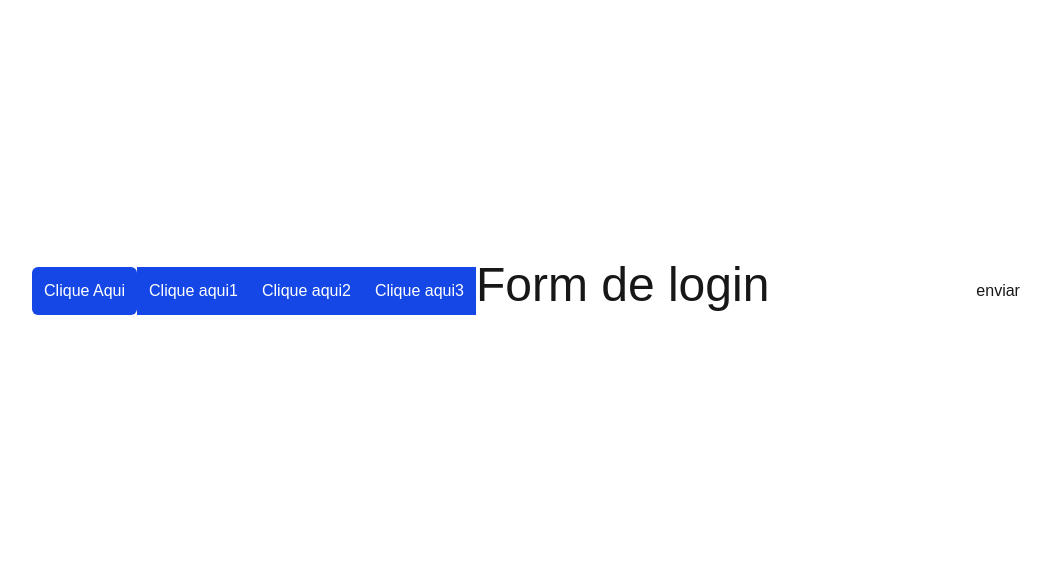
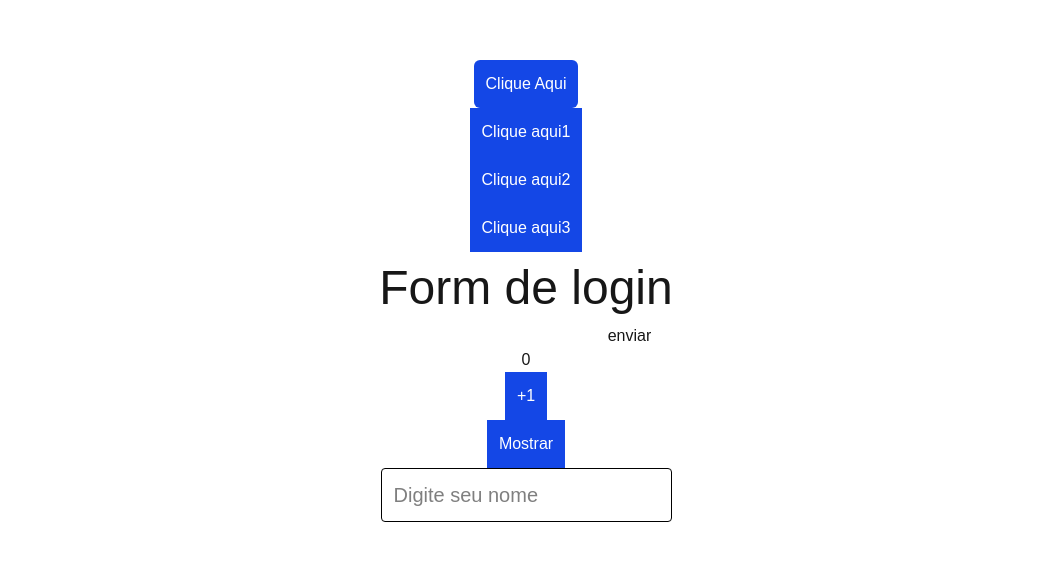
Before and after one commit to boma026/react_funcionalidades, a Next.js app in the folder react_funcionalidades/: page / in a window 1280 px wide. Shown: the part 109-670 px from the top of the page, without its empty margins (114-1165 px from the left). Built offline with nearby package versions, Linux system fonts and the light colour scheme.

Commit message:
01/04/2025

```diff
--- a/react_funcionalidades/src/app/page.tsx
+++ b/react_funcionalidades/src/app/page.tsx
@@ -1,8 +1,17 @@
 "use client";
 import { CustomButton } from "@/components/customButton";
 import { FormEvent } from "react";
+import { useState } from "react";
 
 export default function Page() {
+
+  const [showSecret, setShowSecret] = useState(false)
+
+  const botaoShowHide = () => {
+    setShowSecret(!showSecret);
+  }
+
+  const [count, setCount] = useState(0);
 
   const cliqueButao = () => {
     alert("funcionou")
@@ -12,23 +21,46 @@ export default function Page() {
   const clique2 = () => alert("clicou2")
   const clique3 = () => alert("clicou3")
 
-const handleFormSubmit = (event: FormEvent<HTMLFormElement>) =>{
+  const handleFormSubmit = (event: FormEvent<HTMLFormElement>) =>{
   event.preventDefault();
   alert("mandando....")
 }
 
+  const  eventoDeClique = () => {
+    setCount(count + 1)
+  }
+
+  const [nameInput, setNameInput] = useState('')
+
   return (
-    <div className="w-screen h-screen flex justify-center items-center">
+    <div className="w-screen h-screen flex flex-col justify-center items-center ">
       <button onClick={cliqueButao} className="p-3 bg-blue-700 text-white rounded-md">Clique Aqui</button>
       <CustomButton label="Clique aqui1" onClick={clique1}/>
       <CustomButton label="Clique aqui2" onClick={clique2}/>
       <CustomButton label="Clique aqui3" onClick={clique3}/>
 
-      <h3 className="text-5xl mb-3">Form de login</h3>
+      <h3 className="text-5xl mb-3 pt-3">Form de login</h3>
+
       <form onSubmit={handleFormSubmit}>
-        <input type="text"></input>
+        <input type="text"/>
         <input type="submit" value="enviar"/>
       </form>
+
+      <p>{count}</p>
+      <CustomButton label="+1" onClick={eventoDeClique}/>
+
+      <CustomButton label={showSecret ? "Ocultar" : "Mostrar"} onClick={botaoShowHide}/>
+      {showSecret &&
+      <div className="p-3 bg-blue-300 rounded-md mt-3">Area secreta</div>
+      }
+
+      <input
+        type="text"
+        className="border border-black p-3 text-xl text-black rounded"
+        placeholder="Digite seu nome"
+        value={nameInput}
+        onChange={e => setNameInput(e.target.value)}
+      />
     </div>
   );
 }
```
